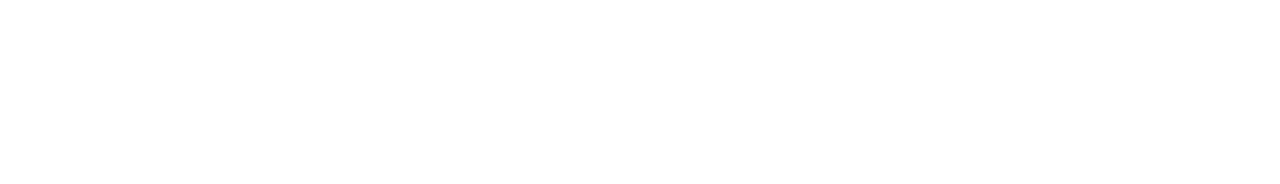
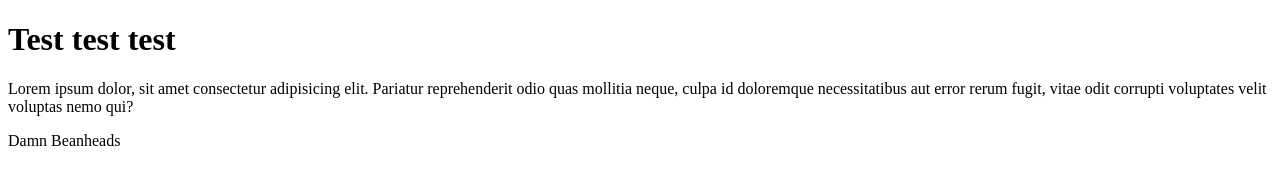
Before and after one commit to BrianYoon91/git-branching-lesson, a plain HTML site: page index.html in a window 1280 px wide. Drawn offline with Linux system fonts and the light colour scheme.

Commit message:
added heading and pargraph

```diff
--- a/index.html
+++ b/index.html
@@ -8,5 +8,10 @@
 </head>
 <body>
 
+    <h1>Test test test</h1>
+    <p>Lorem ipsum dolor, sit amet consectetur adipisicing elit. Pariatur reprehenderit odio quas mollitia neque, culpa id doloremque necessitatibus aut error rerum fugit, vitae odit corrupti voluptates velit voluptas nemo qui?</p>
+
+    <p>Damn Beanheads</p>
+
 </body>
 </html>
```
